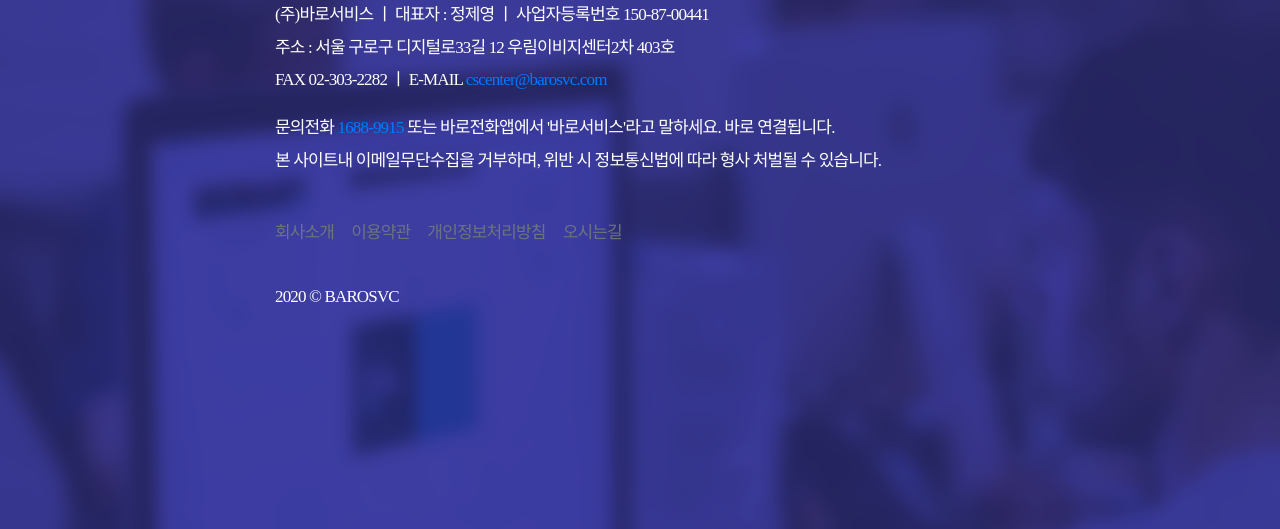
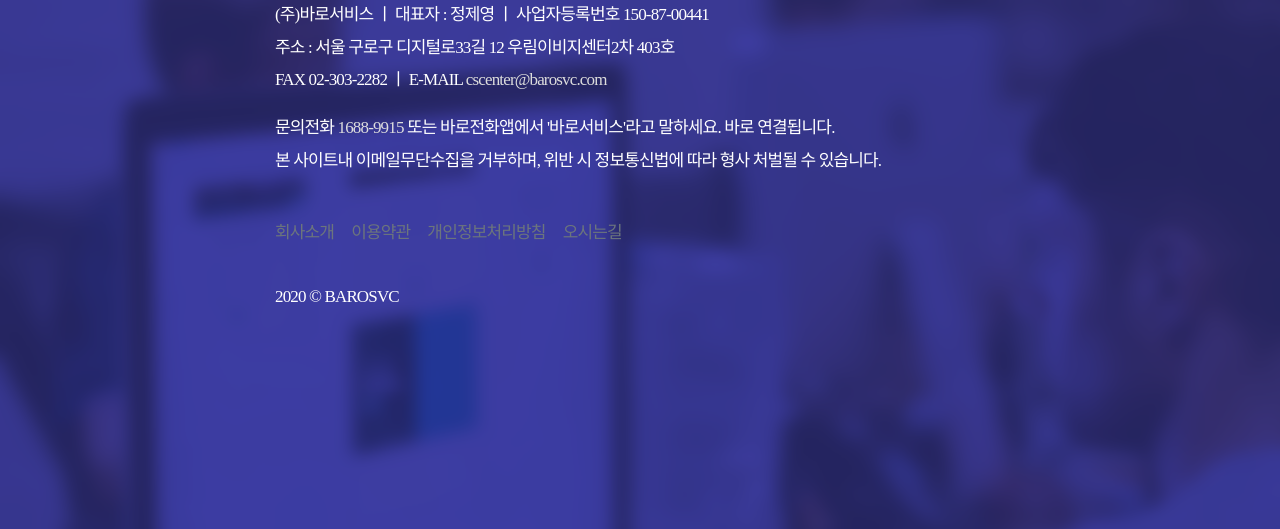
Before and after one commit to heydoy/SVCB, a plain HTML site: page index.html in a window 1280 px wide. Shown: the part 6274-6803 px from the top of the page. Drawn offline with Linux system fonts and the light colour scheme; a web font is replaced by a local one.

Commit message:
micro-editing

```diff
--- a/css/style.css
+++ b/css/style.css
@@ -80,6 +80,9 @@
     outline: none !important;
 }
 
+
+
+
 p {
     font-family: 'Gmarket Sans';
     font-style: normal !important;
@@ -90,6 +93,9 @@
 }
 
 
+p>a {
+    color: #ddd;
+}
 
 /*==================
     02.HELPER
```
